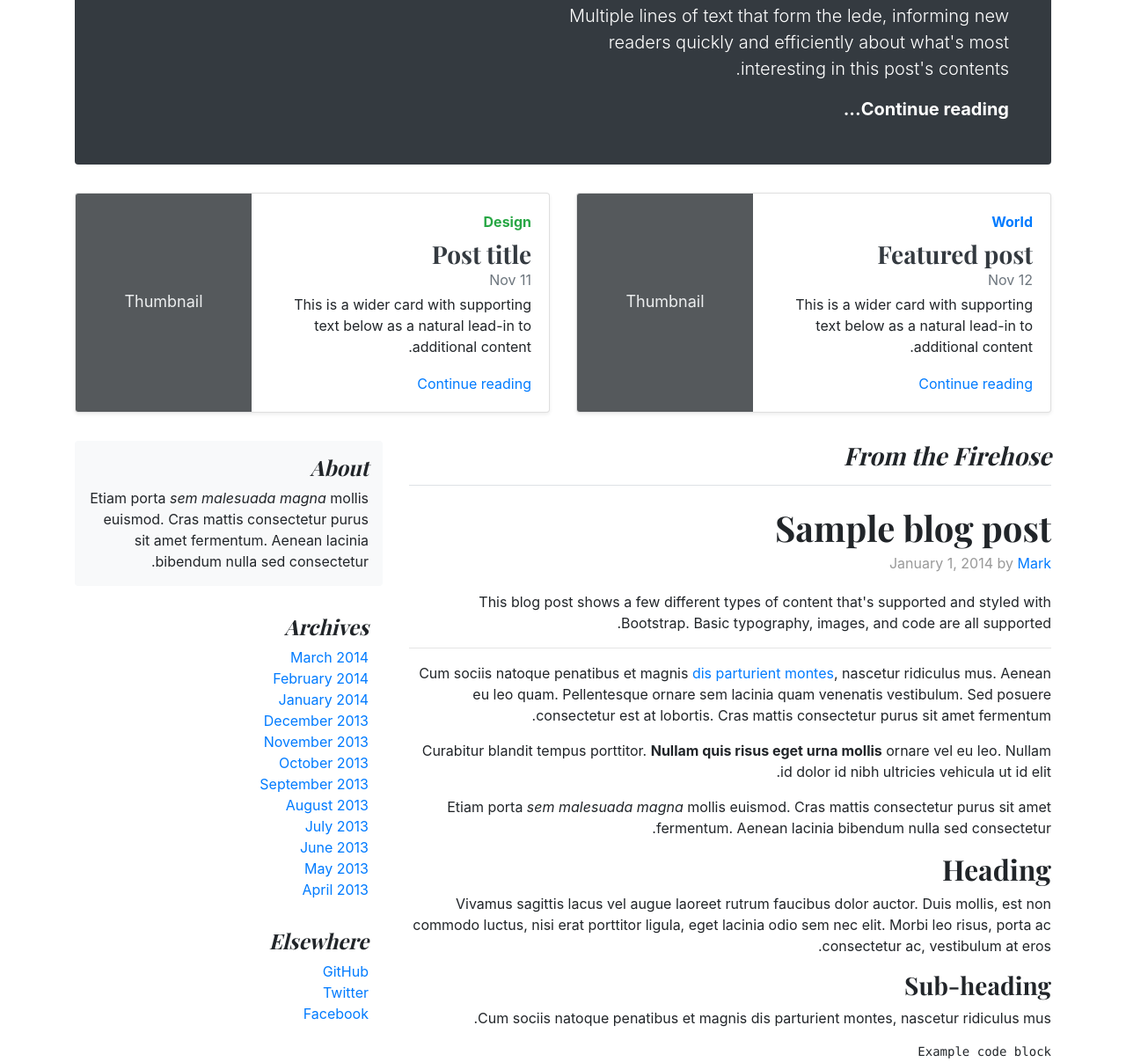
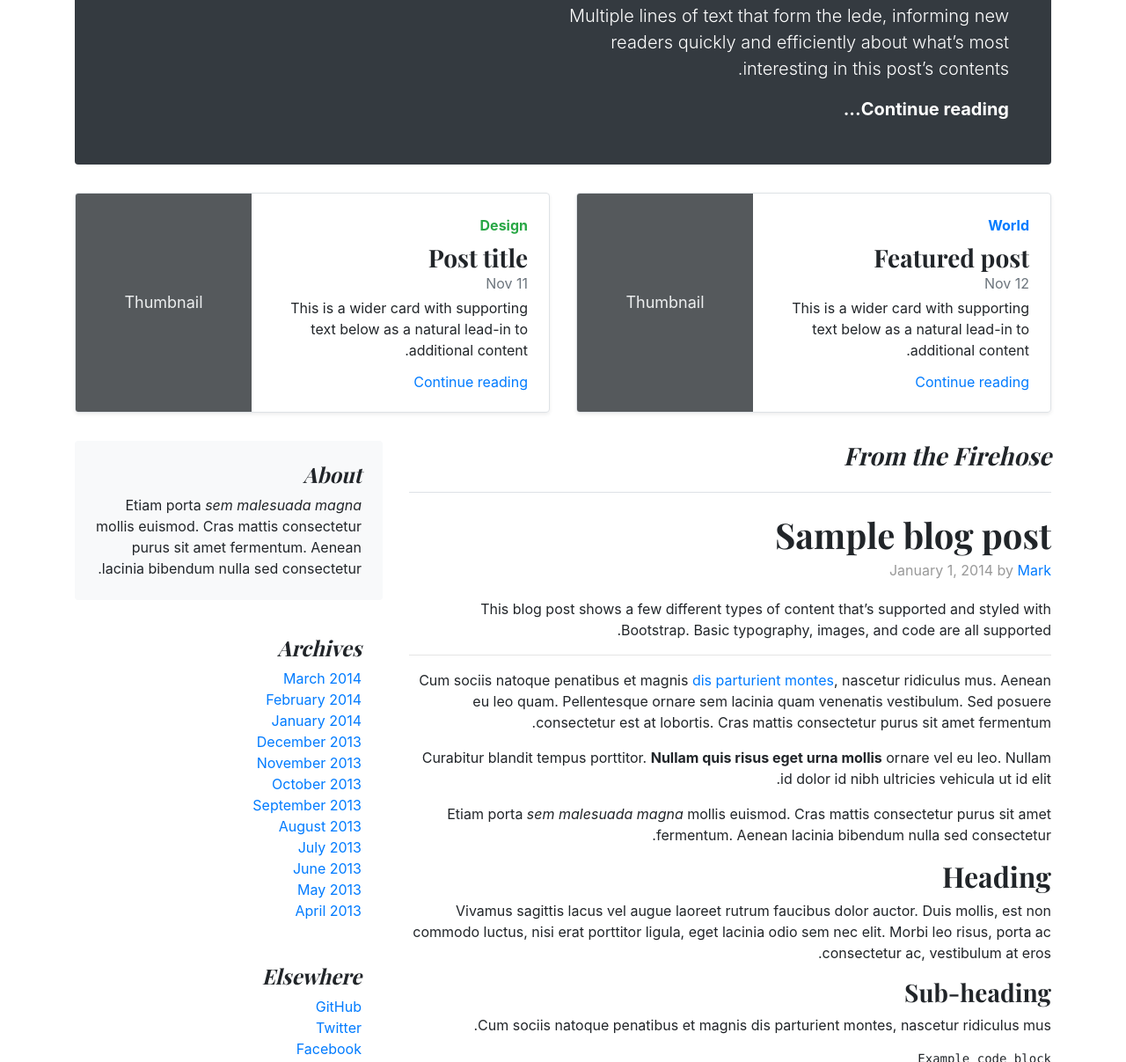
Before and after one commit to PerseusTheGreat/example.bootstrapper.ir, a website: page examples/blog/index.html in a window 1280 px wide. Shown: the part 297-1504 px from the top of the page at 88% size. Drawn offline with nearby package versions, Linux system fonts and the light colour scheme.

Commit message:
Dist ver. 4.2.1, RTL rev. 3 #2

```diff
--- a/assets/css/docs-rtl.css
+++ b/assets/css/docs-rtl.css
@@ -771,6 +771,10 @@
 
 .bd-example>.list-group {
     max-width: 400px;
+}
+
+.bd-example>[class*="list-group-horizontal"] {
+    max-width: 100%;
 }
 
 .bd-example .fixed-top,
--- a/examples/blog/index.html
+++ b/examples/blog/index.html
@@ -4,9 +4,8 @@
     <meta charset="utf-8" />
     <meta name="viewport" content="width=device-width, initial-scale=1, shrink-to-fit=no" />
     <meta name="description" content="" />
-    <meta name="author" content="" />
+    <meta name="author" content="Mark Otto, Jacob Thornton, and Bootstrap contributors" />
     <link rel="icon" href="../../favicon.ico" />
-
     <title>Blog Template for Bootstrap</title>
 
     <!-- Bootstrap core CSS -->
@@ -68,27 +67,26 @@
             </nav>
         </div>
 
-        <div class="jumbotron p-3 p-md-5 text-white rounded bg-dark">
+        <div class="jumbotron p-4 p-md-5 text-white rounded bg-dark">
             <div class="col-md-6 px-0">
                 <h1 class="display-4 font-italic">Title of a longer featured blog post</h1>
-                <p class="lead my-3">Multiple lines of text that form the lede, informing new readers quickly and efficiently about what's most interesting in this post's contents.</p>
+                <p class="lead my-3">Multiple lines of text that form the lede, informing new readers quickly and efficiently about what’s most interesting in this post’s contents.</p>
                 <p class="lead mb-0"><a href="#" class="text-white font-weight-bold">Continue reading...</a></p>
             </div>
         </div>
 
         <div class="row mb-2">
             <div class="col-md-6">
-                <div class="card flex-md-row mb-4 shadow-sm h-md-250">
-                    <div class="card-body d-flex flex-column align-items-start">
+                <div class="row no-gutters border rounded overflow-hidden flex-md-row mb-4 shadow-sm h-md-250 position-relative">
+                    <div class="col p-4 d-flex flex-column position-static">
                         <strong class="d-inline-block mb-2 text-primary">World</strong>
-                        <h3 class="mb-0">
-                            <a class="text-dark" href="#">Featured post</a>
-                        </h3>
+                        <h3 class="mb-0">Featured post</h3>
                         <div class="mb-1 text-muted">Nov 12</div>
                         <p class="card-text mb-auto">This is a wider card with supporting text below as a natural lead-in to additional content.</p>
-                        <a href="#">Continue reading</a>
+                        <a href="#" class="stretched-link">Continue reading</a>
                     </div>
-                    <svg class="bd-placeholder-img card-img-left flex-auto d-none d-lg-block"
+                    <div class="col-auto d-none d-lg-block">
+                        <svg class="bd-placeholder-img"
                             width="200"
                             height="250"
                             xmlns="http://www.w3.org/2000/svg"
@@ -102,18 +100,18 @@
                         </svg>
                     </div>
                 </div>
+            </div>
             <div class="col-md-6">
-                <div class="card flex-md-row mb-4 shadow-sm h-md-250">
-                    <div class="card-body d-flex flex-column align-items-start">
+                <div class="row no-gutters border rounded overflow-hidden flex-md-row mb-4 shadow-sm h-md-250 position-relative">
+                    <div class="col p-4 d-flex flex-column position-static">
                         <strong class="d-inline-block mb-2 text-success">Design</strong>
-                        <h3 class="mb-0">
-                            <a class="text-dark" href="#">Post title</a>
-                        </h3>
+                        <h3 class="mb-0">Post title</h3>
                         <div class="mb-1 text-muted">Nov 11</div>
-                        <p class="card-text mb-auto">This is a wider card with supporting text below as a natural lead-in to additional content.</p>
-                        <a href="#">Continue reading</a>
+                        <p class="mb-auto">This is a wider card with supporting text below as a natural lead-in to additional content.</p>
+                        <a href="#" class="stretched-link">Continue reading</a>
                     </div>
-                    <svg class="bd-placeholder-img card-img-left flex-auto d-none d-lg-block"
+                    <div class="col-auto d-none d-lg-block">
+                        <svg class="bd-placeholder-img"
                             width="200"
                             height="250"
                             xmlns="http://www.w3.org/2000/svg"
@@ -129,17 +127,18 @@
                 </div>
             </div>
         </div>
+    </div>
 
     <main role="main" class="container">
         <div class="row">
             <div class="col-md-8 blog-main">
-                <h3 class="pb-3 mb-4 font-italic border-bottom">
-                    From the Firehose
-                </h3>
+                <h3 class="pb-4 mb-4 font-italic border-bottom">From the Firehose</h3>
+
                 <div class="blog-post">
                     <h2 class="blog-post-title">Sample blog post</h2>
                     <p class="blog-post-meta">January 1, 2014 by <a href="#">Mark</a></p>
-                    <p>This blog post shows a few different types of content that's supported and styled with Bootstrap. Basic typography, images, and code are all supported.</p>
+
+                    <p>This blog post shows a few different types of content that’s supported and styled with Bootstrap. Basic typography, images, and code are all supported.</p>
                     <hr />
                     <p>Cum sociis natoque penatibus et magnis <a href="#">dis parturient montes</a>, nascetur ridiculus mus. Aenean eu leo quam. Pellentesque ornare sem lacinia quam venenatis vestibulum. Sed posuere consectetur est at lobortis. Cras mattis consectetur purus sit amet fermentum.</p>
                     <blockquote>
@@ -166,22 +165,27 @@
                         <li>Maecenas sed diam eget risus varius blandit sit amet non magna.</li>
                     </ol>
                     <p>Cras mattis consectetur purus sit amet fermentum. Sed posuere consectetur est at lobortis.</p>
-                </div><!-- /.blog-post -->
+                </div>
+                <!-- /.blog-post -->
 
                 <div class="blog-post">
                     <h2 class="blog-post-title">Another blog post</h2>
                     <p class="blog-post-meta">December 23, 2013 by <a href="#">Jacob</a></p>
+
                     <p>Cum sociis natoque penatibus et magnis <a href="#">dis parturient montes</a>, nascetur ridiculus mus. Aenean eu leo quam. Pellentesque ornare sem lacinia quam venenatis vestibulum. Sed posuere consectetur est at lobortis. Cras mattis consectetur purus sit amet fermentum.</p>
                     <blockquote>
                         <p>Curabitur blandit tempus porttitor. <strong>Nullam quis risus eget urna mollis</strong> ornare vel eu leo. Nullam id dolor id nibh ultricies vehicula ut id elit.</p>
                     </blockquote>
                     <p>Etiam porta <em>sem malesuada magna</em> mollis euismod. Cras mattis consectetur purus sit amet fermentum. Aenean lacinia bibendum nulla sed consectetur.</p>
                     <p>Vivamus sagittis lacus vel augue laoreet rutrum faucibus dolor auctor. Duis mollis, est non commodo luctus, nisi erat porttitor ligula, eget lacinia odio sem nec elit. Morbi leo risus, porta ac consectetur ac, vestibulum at eros.</p>
-                </div><!-- /.blog-post -->
+
+                </div>
+                <!-- /.blog-post -->
 
                 <div class="blog-post">
                     <h2 class="blog-post-title">New feature</h2>
                     <p class="blog-post-meta">December 14, 2013 by <a href="#">Chris</a></p>
+
                     <p>Cum sociis natoque penatibus et magnis dis parturient montes, nascetur ridiculus mus. Aenean lacinia bibendum nulla sed consectetur. Etiam porta sem malesuada magna mollis euismod. Fusce dapibus, tellus ac cursus commodo, tortor mauris condimentum nibh, ut fermentum massa justo sit amet risus.</p>
                     <ul>
                         <li>Praesent commodo cursus magna, vel scelerisque nisl consectetur et.</li>
@@ -190,21 +194,24 @@
                     </ul>
                     <p>Etiam porta <em>sem malesuada magna</em> mollis euismod. Cras mattis consectetur purus sit amet fermentum. Aenean lacinia bibendum nulla sed consectetur.</p>
                     <p>Donec ullamcorper nulla non metus auctor fringilla. Nulla vitae elit libero, a pharetra augue.</p>
-                </div><!-- /.blog-post -->
+
+                </div>
+                <!-- /.blog-post -->
 
                 <nav class="blog-pagination">
                     <a class="btn btn-outline-primary" href="#">Older</a>
                     <a class="btn btn-outline-secondary disabled" href="#">Newer</a>
                 </nav>
-            </div><!-- /.blog-main -->
+            </div>
+            <!-- /.blog-main -->
 
             <aside class="col-md-4 blog-sidebar">
-                <div class="p-3 mb-3 bg-light rounded">
+                <div class="p-4 mb-3 bg-light rounded">
                     <h4 class="font-italic">About</h4>
                     <p class="mb-0">Etiam porta <em>sem malesuada magna</em> mollis euismod. Cras mattis consectetur purus sit amet fermentum. Aenean lacinia bibendum nulla sed consectetur.</p>
                 </div>
 
-                <div class="p-3">
+                <div class="p-4">
                     <h4 class="font-italic">Archives</h4>
                     <ol class="list-unstyled mb-0">
                         <li><a href="#">March 2014</a></li>
@@ -222,7 +229,7 @@
                     </ol>
                 </div>
 
-                <div class="p-3">
+                <div class="p-4">
                     <h4 class="font-italic">Elsewhere</h4>
                     <ol class="list-unstyled">
                         <li><a href="#">GitHub</a></li>
@@ -230,9 +237,15 @@
                         <li><a href="#">Facebook</a></li>
                     </ol>
                 </div>
-            </aside><!-- /.blog-sidebar -->
-        </div><!-- /.row -->
-    </main><!-- /.container -->
+
+            </aside>
+            <!-- /.blog-sidebar -->
+
+        </div>
+        <!-- /.row -->
+
+    </main>
+    <!-- /.container -->
 
     <footer class="blog-footer">
         <p>Blog template built for <a href="https://getbootstrap.com/">Bootstrap</a> by <a href="https://twitter.com/mdo">@mdo</a>.</p>
```
Also changed, not shown: assets/css/docs-rtl.min.css, dist/css/bootstrap-rtl.css, dist/css/bootstrap-rtl.min.css, dist/css/bootstrap.css, dist/css/bootstrap.min.css, 9 other files. Lines whose indentation alone changed are shown as unchanged.
